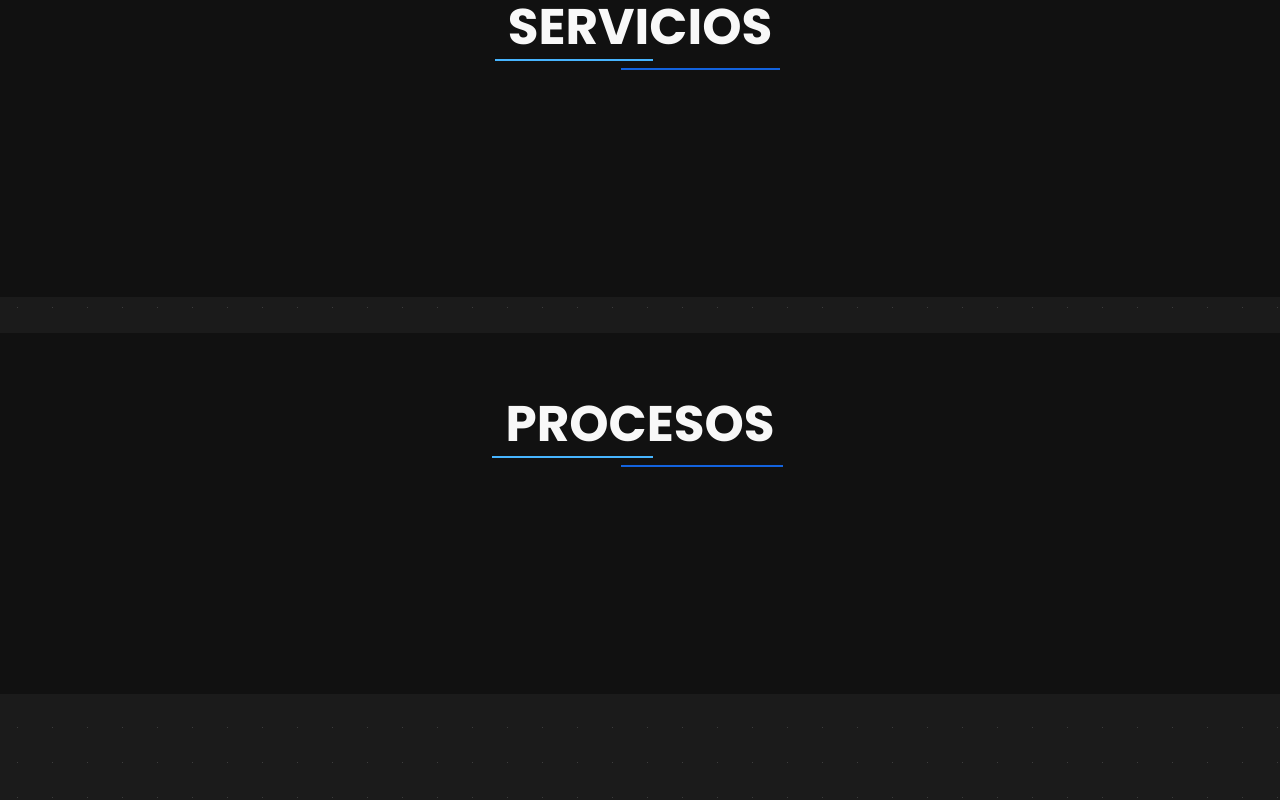
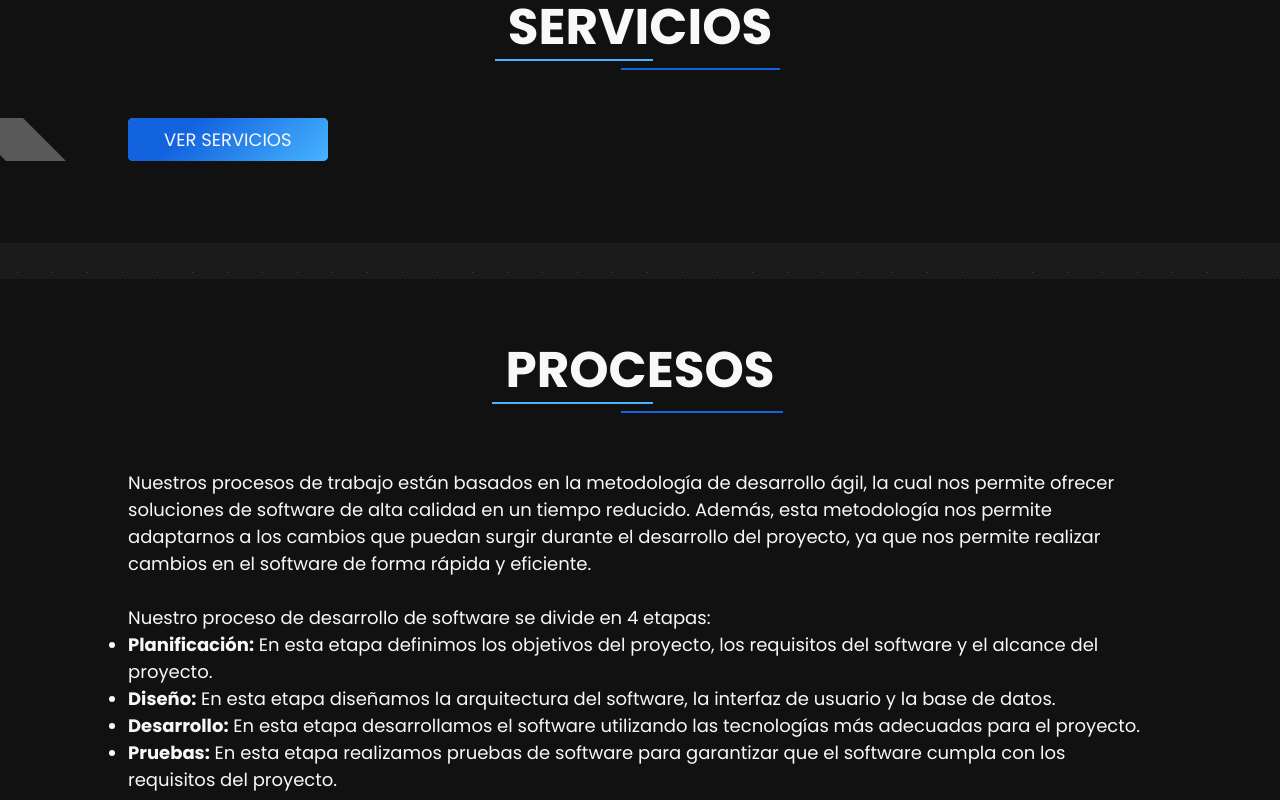
Before and after one commit to Future-TechnologiesCR/Portafolio2, a React (Vite) app: page / in a window 1280 px wide. Shown: the part 900-1700 px from the top of the page. Built offline with nearby package versions, Linux system fonts and the light colour scheme.

Commit message:
Pedro Carepicha, Feliz Domingo

```diff
--- a/src/Components/Header/Header.jsx
+++ b/src/Components/Header/Header.jsx
@@ -51,7 +51,7 @@ const Header = () => {
           </li>
           <li>
             <NavLink
-              to="/services"
+              to="/#processes"
               activeClassName="active"
               className="nav__link nav__link-desktop"
             >
--- a/src/Components/Processes/Processes.jsx
+++ b/src/Components/Processes/Processes.jsx
@@ -5,9 +5,43 @@ function Processes() {
     <section className='about-me section scroll-spy-section' id='processes'>
     <h2 className='heading-underline'>Procesos</h2>
     <div className='wrapper'>
-        <br/>
-        <br/>
-        <br/>
+      <div className='about-me__text'>
+        <p>
+          Nuestros procesos de trabajo están basados en la metodología de
+          desarrollo ágil, la cual nos permite ofrecer soluciones de software
+          de alta calidad en un tiempo reducido. Además, esta metodología nos
+          permite adaptarnos a los cambios que puedan surgir durante el
+          desarrollo del proyecto, ya que nos permite realizar cambios en el
+          software de forma rápida y eficiente.
+        </p>
+        <p>
+          <br />
+          Nuestro proceso de desarrollo de software se divide en 4 etapas:
+        </p>
+        <ul>
+          <li>
+            <span className='bold-text'>Planificación:</span> En esta etapa
+            definimos los objetivos del proyecto, los requisitos del software
+            y el alcance del proyecto.
+          </li>
+          <li>
+            <span className='bold-text'>Diseño:</span> En esta etapa
+            diseñamos la arquitectura del software, la interfaz de usuario y
+            la base de datos.
+          </li>
+          <li>
+            <span className='bold-text'>Desarrollo:</span> En esta etapa
+            desarrollamos el software utilizando las tecnologías más
+            adecuadas para el proyecto.
+          </li>
+          <li>
+            <span className='bold-text'>Pruebas:</span> En esta etapa
+            realizamos pruebas de software para garantizar que el software
+            cumpla con los requisitos del proyecto.
+          </li>
+        </ul>
+      </div>
+
     </div>
     </section>
   )
--- a/src/Components/ProjectsPage/ProjectsPage.jsx
+++ b/src/Components/ProjectsPage/ProjectsPage.jsx
@@ -41,7 +41,8 @@ function ProjectsPage() {
     }
   };
 
-  const transitionTime = 800; // 1 second
+  const transitionTime = 1000;
+  const transitionTimeInactive = 1000;
 
   useEffect(() => {
     setIsActive(true);
@@ -51,11 +52,12 @@ function ProjectsPage() {
   }, [value]);
 
   useEffect(() => {
+    // dont use timeout for this
     setInactive(true);
     setTimeout(() => {
       setInactive(false);
-    }, transitionTime);
-  }, [isActive]);
+    }, transitionTimeInactive);
+  }, [value]);
 
   return (
     <>
--- a/src/Components/Services/Services.jsx
+++ b/src/Components/Services/Services.jsx
@@ -1,17 +1,17 @@
-import React from 'react'
-import { HashLink as NavLink } from "react-router-hash-link";
+import React from "react";
+import { HashLink as Link } from "react-router-hash-link";
 
 function Services() {
   return (
-    <section className='about-me section scroll-spy-section' id='services'>
-    <h2 className='heading-underline'>Servicios</h2>
-    <div className='wrapper'>
-        <br/>
-        <br/>
-        <br/>
-    </div>
+    <section className="about-me section scroll-spy-section" id="services">
+      <h2 className="heading-underline">Servicios</h2>
+      <div className="wrapper">
+        <Link to="/services" className="btn btn--primary">
+          Ver Servicios
+        </Link>
+      </div>
     </section>
-  )
+  );
 }
 
-export default Services
+export default Services;
--- a/src/UI/main.scss
+++ b/src/UI/main.scss
@@ -281,7 +281,6 @@ textarea {
   // animation
   animation: slide-in 0.5s ease-in-out;
 
-
   &__image {
     margin-bottom: 2rem;
     display: flex;
@@ -289,7 +288,6 @@ textarea {
     align-items: center;
     // animation
     animation: slide-in 0.5s ease-in-out;
-
 
     &-img {
       position: relative;
@@ -320,7 +318,6 @@ textarea {
     width: 40%;
     // animation
 
-
     &-heading {
       font-size: 3rem;
       margin-bottom: 1rem;
@@ -336,19 +333,14 @@ textarea {
       text-align: left;
       line-height: 1.5;
       margin-bottom: 2rem;
-      transition: opacity 0.2s ease-in-out;
-
+      transition: opacity 0.5s ease;
+      animation: slide-in 0.5s ease-in-out;
       &--active {
-        opacity: 0.2;
-        transition: opacity 0.2s ease-in-out;
+        opacity: 1;
       }
       &--inactive {
         opacity: 0;
-        transform: translateX(2rem);
-        transition: opacity 0.2s ease-in-out;
-        // fade to right animation
-        animation: fade-to-right 0.2s ease-in-out;
-
+        transition: opacity 0.5s ease-in;
       }
     }
   }
@@ -395,7 +387,7 @@ textarea {
     &-name {
       font-size: 2rem;
       margin-left: 1rem;
-      color: #1363df;
+      color: #ffff;
       margin: 2rem 0 1rem 0;
     }
   }
@@ -413,7 +405,7 @@ textarea {
 
     &::-webkit-slider-thumb {
       // make a rumble effect
-      background-image: url('../img/sliderIcon.webp');
+      background-image: url("../img/sliderIcon.webp");
       background-repeat: no-repeat;
       background-size: contain;
       background-position: center;
@@ -423,10 +415,57 @@ textarea {
       height: 25px;
       border-radius: 50%;
       animation: rumble 0.5s infinite;
-
     }
   }
 }
+@media screen and (max-width: 768px) {
+  .slider {
+    flex-direction: column;
+    align-items: center;
+    &__image {
+      &-img {
+        display: none;
+      }
+    }
+    &__text {
+      width: 80%;
+      &-heading {
+        font-size: 3rem;
+      }
+      &-paragraph {
+        font-size: 2rem;
+        text-align: justify;
+      }
+    }
+  }
+  .buttonGroup {
+    flex-direction: column;
+    &__sliderRange {
+      flex-direction: row;
+      align-items: center;
+      justify-content: space-around;
+      width: 100%;
+    }
+    &__button {
+      margin: 0 0.5rem;
+      max-width: 5rem;
+      justify-content: space-between;
+      margin: 1rem;
+      &-name {
+        margin: 1rem 0;
+      }
+    }
+    &__range-input {
+      width: 100%;
+    }
+  }
+}
+
+
+
+// ---------------------Process---------------------
+
+// ---------------------Resume---------------------
 
 .resume {
   &__section {
```
